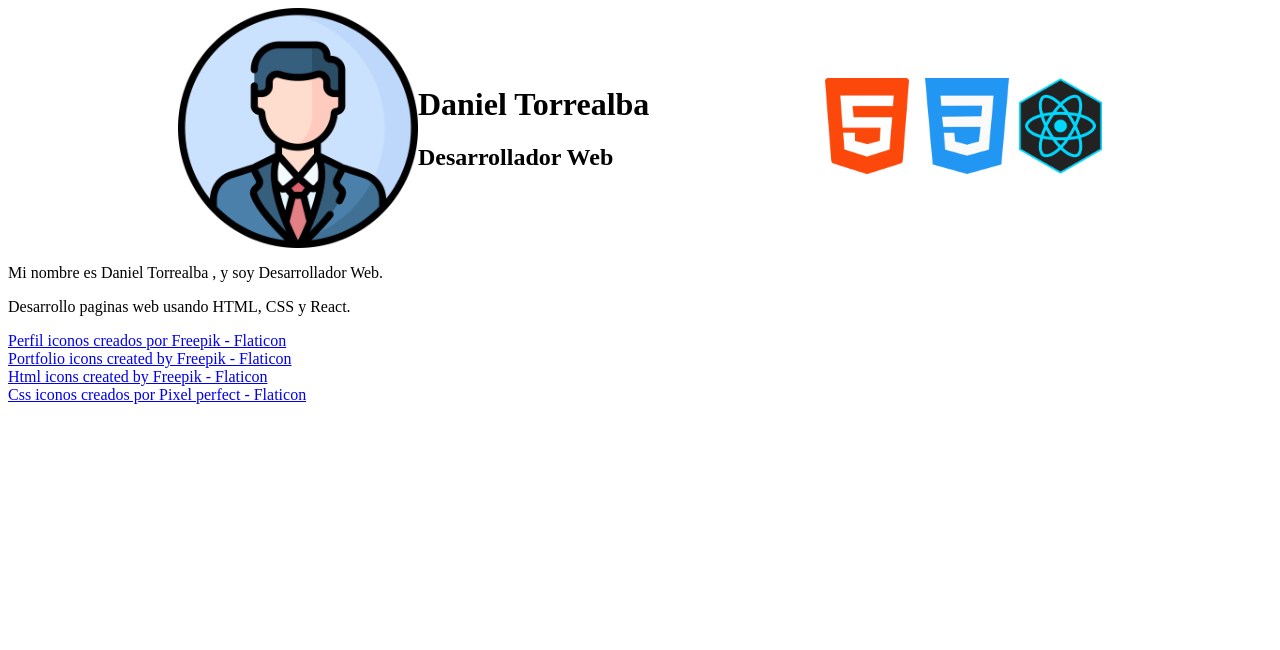
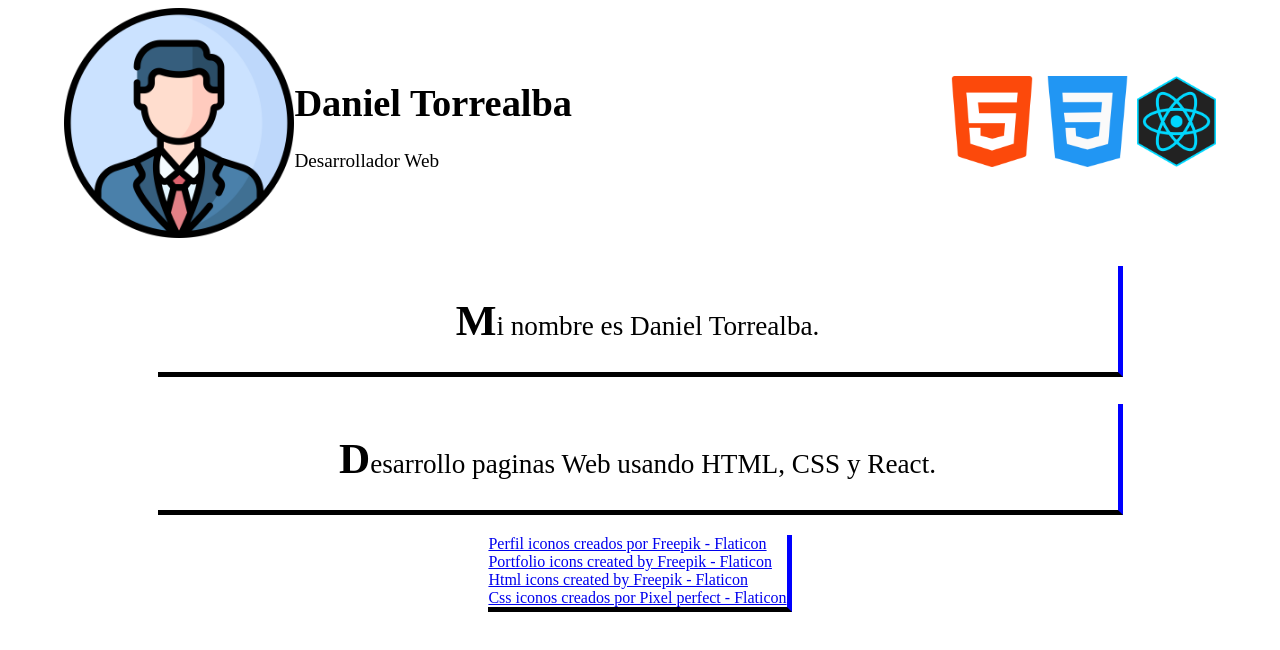
Before and after one commit to datajandro/portfolio, a plain HTML site: page index.html in a window 1280 px wide. Drawn offline with Linux system fonts and the light colour scheme.

Commit message:
Nuevo estilo de la pagina
Bordes, margin y padding. Font size.

```diff
--- a/index.html
+++ b/index.html
@@ -2,13 +2,18 @@
 <html lang="es">
     <head>
         <title>Portafolio - Daniel Torrealba</title>
-        <link rel="shortcut icon" href="./portfolio.png" type="image/x-icon">
-        <link rel="stylesheet" href="./style.css">
+        <link
+            rel="shortcut icon"
+            href="./portfolio.png"
+            type="image/x-icon" />
+        <link
+            rel="stylesheet"
+            href="./style.css" />
     </head>
     <main>
         <body>
             <div class="portadaContainer">
-                <div id="portadaA">
+                <div class="portadaA">
                     <img
                         src="./imagenes/perfil.png"
                         alt="imagen de perfil"
@@ -16,29 +21,36 @@
                     />
                     <div class="tituloPortada">
                         <h1>Daniel Torrealba</h1>
-                        <h2>Desarrollador Web</h2>
+                        <p>Desarrollador Web</p>
                     </div>
                 </div>
-                <div id="portadaB">
-                    <div class="logosPortada">
-                        <img src="./imagenes/html-5.png" alt="Logo de HTML" />
-                        <img src="./imagenes/css-3.png" alt="Logo de CSS" />
-                        <img src="./imagenes/react.png" alt="Logo de React" />
-                    </div>
+                <div class="portadaB">
+                    <img src="./imagenes/html-5.png" alt="HTML" />
+                    <img src="./imagenes/css-3.png" alt="CSS" />
+                    <img src="./imagenes/react.png" alt="React">
                 </div>
             </div>
-            <div class="presentacion">
-                <p>Mi nombre es Daniel Torrealba , y soy Desarrollador Web.</p>
+            <div class="datos1 border-bottom-right">
+                <p>
+                    <span class="mayuscula">M</span>i nombre es Daniel
+                    Torrealba.
+                </p>
             </div>
-            <div class="conocimientos">
-                <p>Desarrollo paginas web usando HTML, CSS y React.</p>
+            <div class="datos1 border-bottom-right">
+                <p>
+                    <span class="mayuscula">D</span>esarrollo paginas Web
+                    usando HTML, CSS y React.
+                </p>
             </div>
         </body>
         <footer>
-            <a href="https://www.flaticon.es/iconos-gratis/perfil" title="perfil iconos">Perfil iconos creados por Freepik - Flaticon</a><br/>
-            <a href="https://www.flaticon.com/free-icons/portfolio" title="portfolio icons">Portfolio icons created by Freepik - Flaticon</a><br/>
-            <a href="https://www.flaticon.com/free-icons/html" title="html icons">Html icons created by Freepik - Flaticon</a><br/>
-            <a href="https://www.flaticon.es/iconos-gratis/css" title="css iconos">Css iconos creados por Pixel perfect - Flaticon</a><br/>
+            <div class="creditosFooter border-bottom-right">
+                <a href="https://www.flaticon.es/iconos-gratis/perfil" title="perfil iconos">Perfil iconos creados por Freepik - Flaticon</a><br/>
+                <a href="https://www.flaticon.com/free-icons/portfolio" title="portfolio icons">Portfolio icons created by Freepik - Flaticon</a><br/>
+                <a href="https://www.flaticon.com/free-icons/html" title="html icons">Html icons created by Freepik - Flaticon</a><br/>
+                <a href="https://www.flaticon.es/iconos-gratis/css" title="css iconos">Css iconos creados por Pixel perfect - Flaticon</a><br/>
+            </div>
+
         </footer>
     </main>
 </html>
--- a/style.css
+++ b/style.css
@@ -1,46 +1,81 @@
 .portadaContainer {
+    /*display: none;*/
     display: flex;
-    justify-content: space-evenly;
-    align-items: center;
+    width: 90vw;
+    height: 18vw;
+    margin: auto;
+    justify-content: space-between;
 }
 
-#portadaA {
+.portadaA {
     display: flex;
-    align-items: center;
 }
 
-.imagenPortada {
-    height: 30vh;
-    animation-name: imgPortada;
-    animation-duration: 1s;
-    position: relative;
-}
-
-@keyframes imgPortada {
-    from {left: -2000px;}
-    to   {left: 0;}
+.portadaA img {
+    width: 18vw;
+    height: 18vw;
 }
 
 .tituloPortada {
-    animation-name: titlePortada;
-    animation-duration: 1.2s;
-    position: relative;
+    margin: auto;
+    font-size: 1.2rem;
 }
 
-@keyframes titlePortada {
-    0% {top: -300px;}
-    60% {top: -300px;}
-    100% {top: 0;}
+.portadaB {
+    margin: auto 0;
 }
 
-.logosPortada img {
-    height: 12vh;
-    animation-name: logosPortada;
-    animation-duration: 1.6s;
+.portadaB img {
+    height: 7.14vw;
 }
 
-@keyframes logosPortada {
-    0% {height: 0;}
-    70% {height: 0;}
-    100% {height: 12vh;}
+.border-bottom-right {
+    border-bottom: 5px solid black;
+    border-right: 5px solid blue;
 }
+
+.datos1 {
+    margin: auto;
+    width: 75vw;
+    text-align: center;
+    font-size: 1.7rem;
+}
+
+.datos1 p {
+    padding-top: 30px
+}
+
+.mayuscula {
+    font-size: 2.7rem;
+    font-weight: bold;
+}
+
+footer {
+    max-width: max-content;
+    margin: auto;
+    margin-top: 20px;
+}
+
+@media screen and (max-width: 879px) {
+    .tituloPortada {
+        font-size: 1rem;
+    }
+}
+
+@media screen and (max-width: 673px) {
+    .tituloPortada {
+        font-size: 0.8rem;
+    }
+}
+
+@media screen and (max-width: 588px) {
+    .tituloPortada {
+        font-size: 0.7rem;
+    }
+}
+
+@media screen and (max-width: 505px) {
+    .tituloPortada {
+        font-size: 0.6rem;
+    }
+}
```
